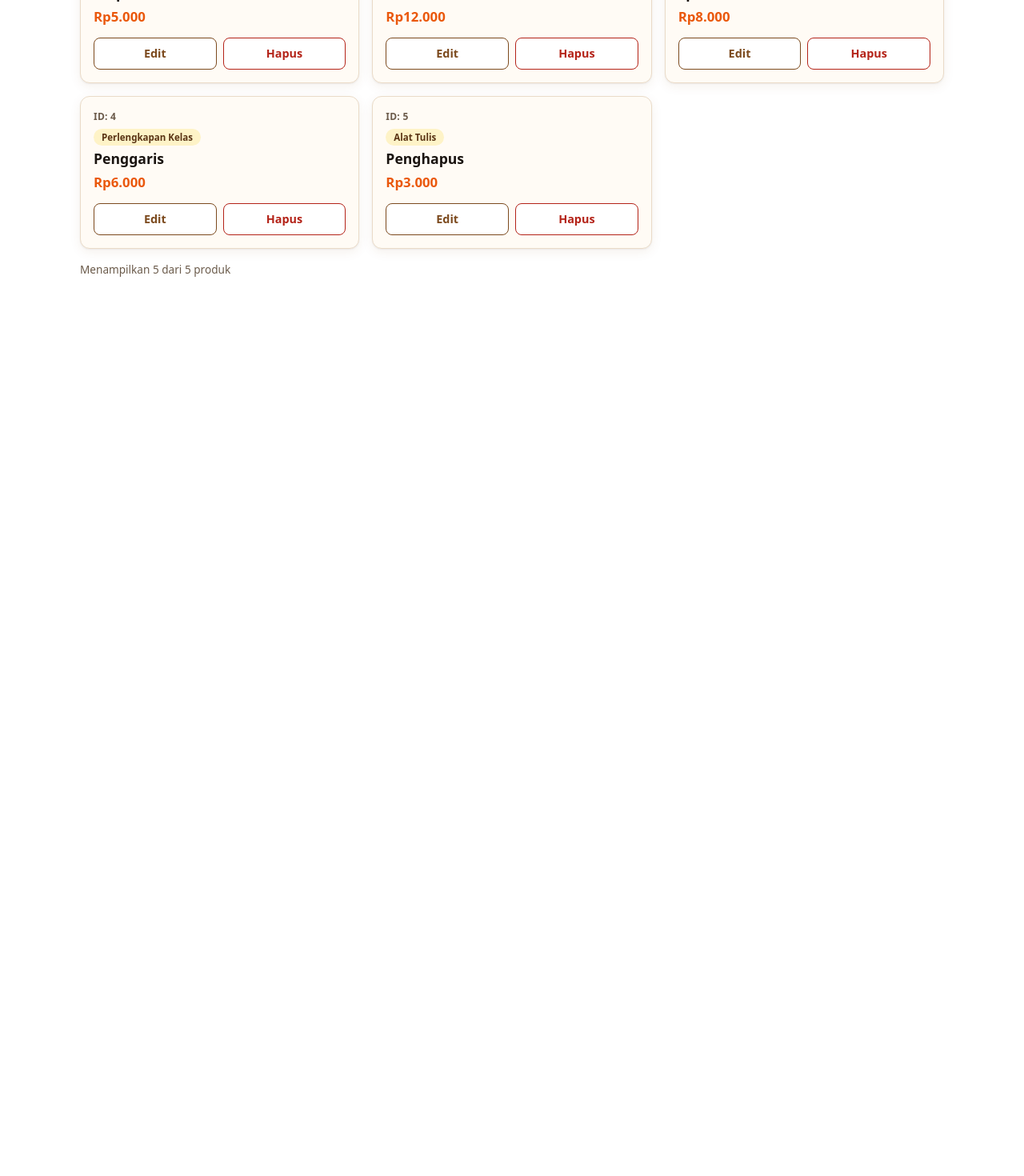
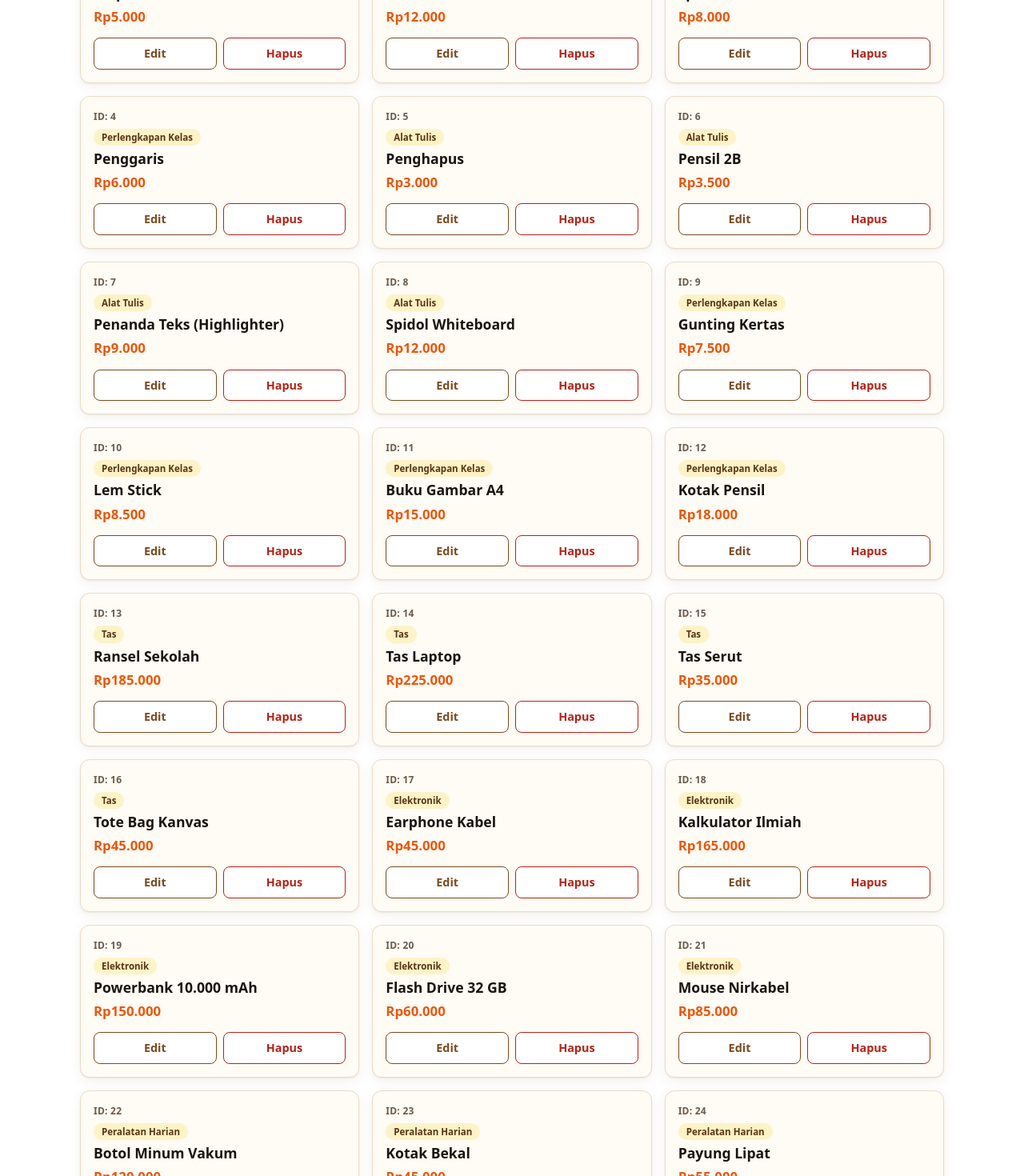
Before and after one commit to DaffHaxxim/pweb-react-tugas3, a React (Vite) app: page / in a window 1280 px wide. Shown: the part 320-1790 px from the top of the page at 80% size. Before the commit the page ends 800 px from the top, so only its background shows below. Built offline with nearby package versions, Linux system fonts and the light colour scheme.

Commit message:
Menambahkan katalog tas, elektronik, dan peralatan harian
Katalog diperluas menjadi 24 produk bertema kehidupan sekolah; ID 1
sampai 5 tetap sama dengan contoh pada mockup.

```diff
--- a/src/data/produk.js
+++ b/src/data/produk.js
@@ -1,8 +1,39 @@
-// Data awal produk. ID 1 sampai 5 mengikuti contoh pada mockup tugas.
+// Data awal produk (harga hanya contoh). ID 1 sampai 5 mengikuti contoh pada mockup tugas;
+// ID 6 dan seterusnya adalah katalog tambahan bertema kehidupan sekolah.
 export const produkAwal = [
+  // --- Dari mockup ---
   { id: 1, nama: "Pulpen", harga: 5000, kategori: "Alat Tulis" },
   { id: 2, nama: "Buku Tulis", harga: 12000, kategori: "Perlengkapan Kelas" },
   { id: 3, nama: "Spidol", harga: 8000, kategori: "Alat Tulis" },
   { id: 4, nama: "Penggaris", harga: 6000, kategori: "Perlengkapan Kelas" },
   { id: 5, nama: "Penghapus", harga: 3000, kategori: "Alat Tulis" },
+
+  // --- Alat Tulis ---
+  { id: 6, nama: "Pensil 2B", harga: 3500, kategori: "Alat Tulis" },
+  { id: 7, nama: "Penanda Teks (Highlighter)", harga: 9000, kategori: "Alat Tulis" },
+  { id: 8, nama: "Spidol Whiteboard", harga: 12000, kategori: "Alat Tulis" },
+
+  // --- Perlengkapan Kelas ---
+  { id: 9, nama: "Gunting Kertas", harga: 7500, kategori: "Perlengkapan Kelas" },
+  { id: 10, nama: "Lem Stick", harga: 8500, kategori: "Perlengkapan Kelas" },
+  { id: 11, nama: "Buku Gambar A4", harga: 15000, kategori: "Perlengkapan Kelas" },
+  { id: 12, nama: "Kotak Pensil", harga: 18000, kategori: "Perlengkapan Kelas" },
+
+  // --- Tas ---
+  { id: 13, nama: "Ransel Sekolah", harga: 185000, kategori: "Tas" },
+  { id: 14, nama: "Tas Laptop", harga: 225000, kategori: "Tas" },
+  { id: 15, nama: "Tas Serut", harga: 35000, kategori: "Tas" },
+  { id: 16, nama: "Tote Bag Kanvas", harga: 45000, kategori: "Tas" },
+
+  // --- Elektronik ---
+  { id: 17, nama: "Earphone Kabel", harga: 45000, kategori: "Elektronik" },
+  { id: 18, nama: "Kalkulator Ilmiah", harga: 165000, kategori: "Elektronik" },
+  { id: 19, nama: "Powerbank 10.000 mAh", harga: 150000, kategori: "Elektronik" },
+  { id: 20, nama: "Flash Drive 32 GB", harga: 60000, kategori: "Elektronik" },
+  { id: 21, nama: "Mouse Nirkabel", harga: 85000, kategori: "Elektronik" },
+
+  // --- Peralatan Harian ---
+  { id: 22, nama: "Botol Minum Vakum", harga: 120000, kategori: "Peralatan Harian" },
+  { id: 23, nama: "Kotak Bekal", harga: 45000, kategori: "Peralatan Harian" },
+  { id: 24, nama: "Payung Lipat", harga: 55000, kategori: "Peralatan Harian" },
 ];
```
